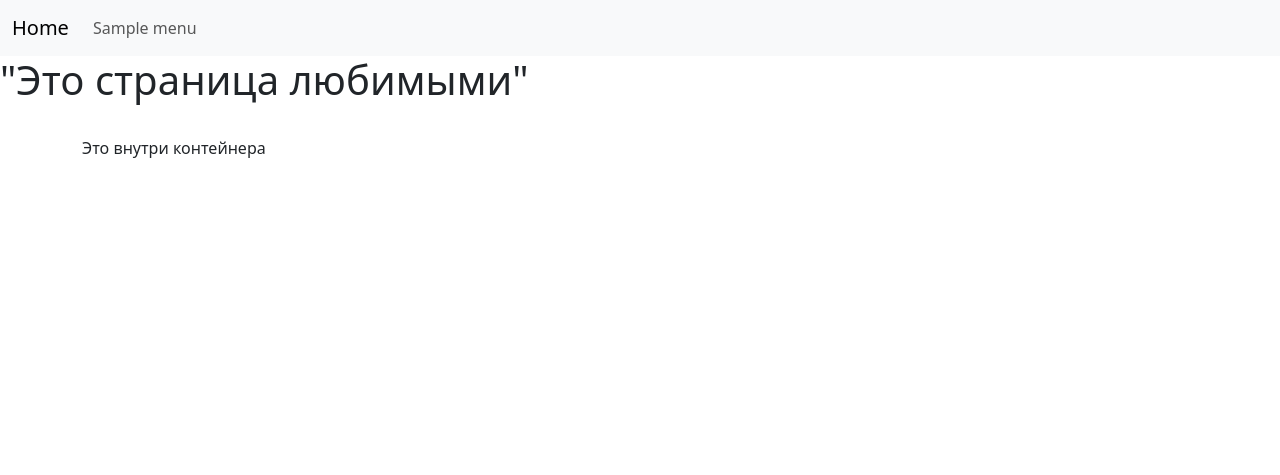
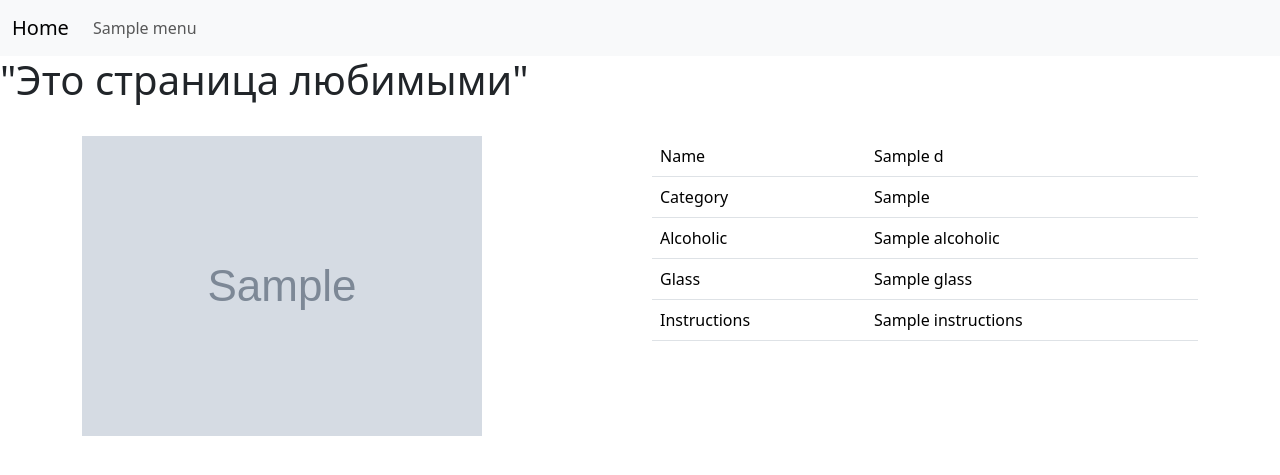
Before and after one commit to Dimus73/CocktailProject, a Django app: template hackaton_top/cockteil/templates/cockteil/favorites.html in a window 1280 px wide. Shown: the top 475 px of the page. Run offline with Django 4.2, Linux system fonts and the light colour scheme; the template is opened without the code that fills it: most values are stand-ins (such as "Sample title", 1, 10 or a date in 2020); grey boxes marked "Sample" are stand-in pictures.

Commit message:
Start favorite listcd

```diff
--- a/hackaton_top/cockteil/templates/cockteil/favorites.html
+++ b/hackaton_top/cockteil/templates/cockteil/favorites.html
@@ -4,10 +4,38 @@
 <h1>{{title}}</h1>
 <h1> "Это страница любимыми"</h1><br>
 <div class="container">
-	<div class="row">
-    <div class="col">
-			<p>Это внутри контейнера</p>
+	{% for p in d_list %}
+		<div class="row">
+			<div class="col">
+				<img src="{{p.image}}" alt="No image">
+			</div>
+			<div class="col">
+				<table class="table">
+					<tbody>
+						<tr>
+							<td>Name</td>
+							<td>{{ p.name }}</td>
+						</tr>
+						<tr>
+							<td>Category</td>
+							<td>{{ p.strCategory }}</td>
+						</tr>
+						<tr>
+							<td>Alcoholic</td>
+							<td>{{ p.alcoholic }}</td>
+						</tr>
+						<tr>
+							<td>Glass</td>
+							<td>{{p.glass}}</td>
+						</tr>
+						<tr>
+							<td>Instructions</td>
+							<td>{{p.instructions}}</td>
+						</tr>
+					</tbody>
+				</table>
+			</div>
 		</div>
-	</div>
+	{% endfor %}
 </div>
 {% endblock %}
```
